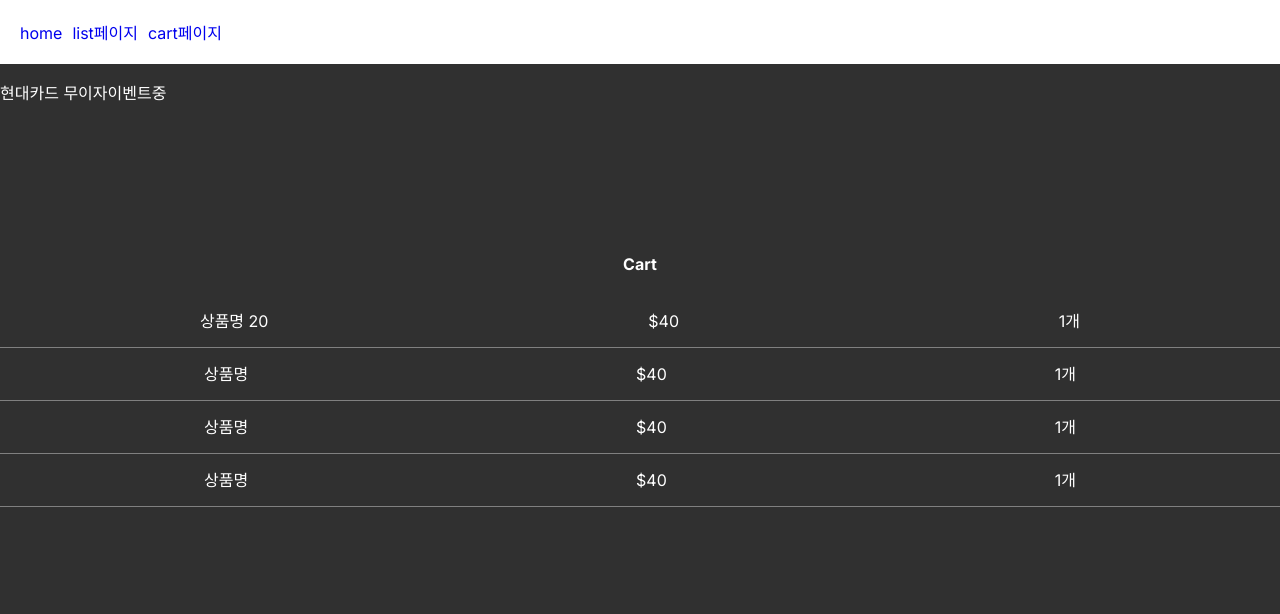
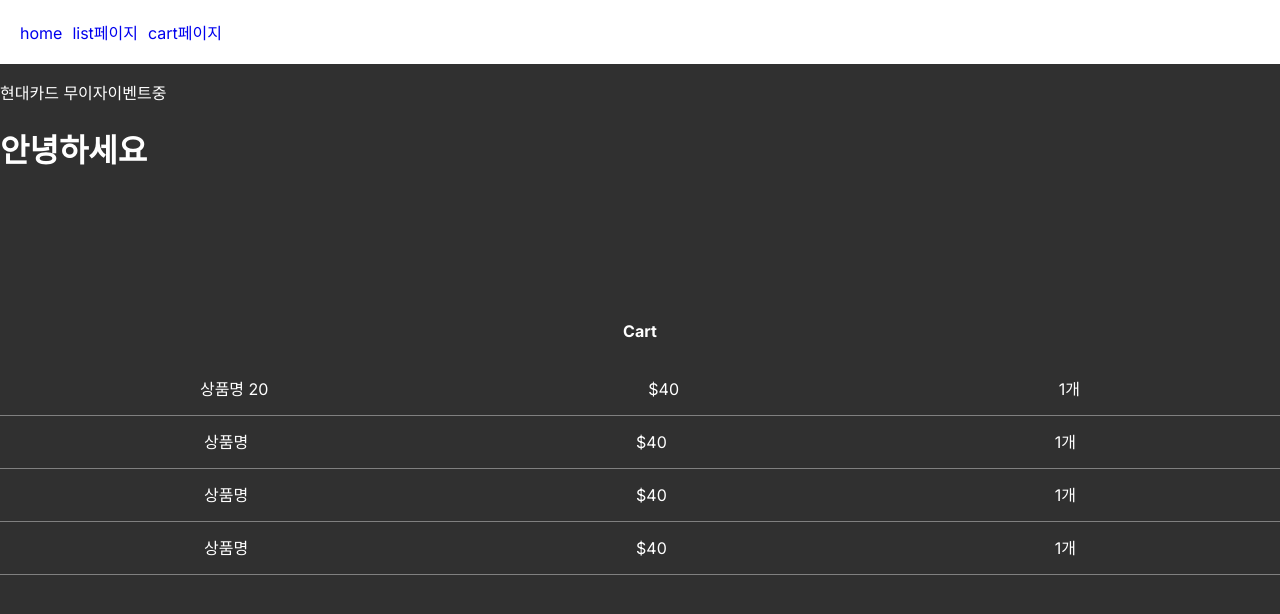
Before and after one commit to doong2imdang/TIL, a Next.js app in the folder CodingApple/Next.js/fresh/: page /cart in a window 1280 px wide. Shown: the top 614 px of the page. Built offline with nearby package versions, Linux system fonts and the light colour scheme.

Commit message:
Next.js 1-7-1. client, server component, import 문법 숙제 1

```diff
--- a/CodingApple/Next.js/fresh/app/cart/data.js
+++ b/CodingApple/Next.js/fresh/app/cart/data.js
@@ -1,4 +1,8 @@
 let age = 20;
 let name = "kim";
 
+export default function Greeting() {
+  return <h1>안녕하세요</h1>;
+}
+
 export { age, name };
--- a/CodingApple/Next.js/fresh/app/cart/page.js
+++ b/CodingApple/Next.js/fresh/app/cart/page.js
@@ -1,8 +1,10 @@
 import { age, name } from "./data";
+import Greeting from "./data";
 
 export default function Cart() {
   return (
     <div>
+      <Greeting />
       <h4 className="title">Cart</h4>
       <div className="cart-item">
         <p>상품명 {age}</p>
```
